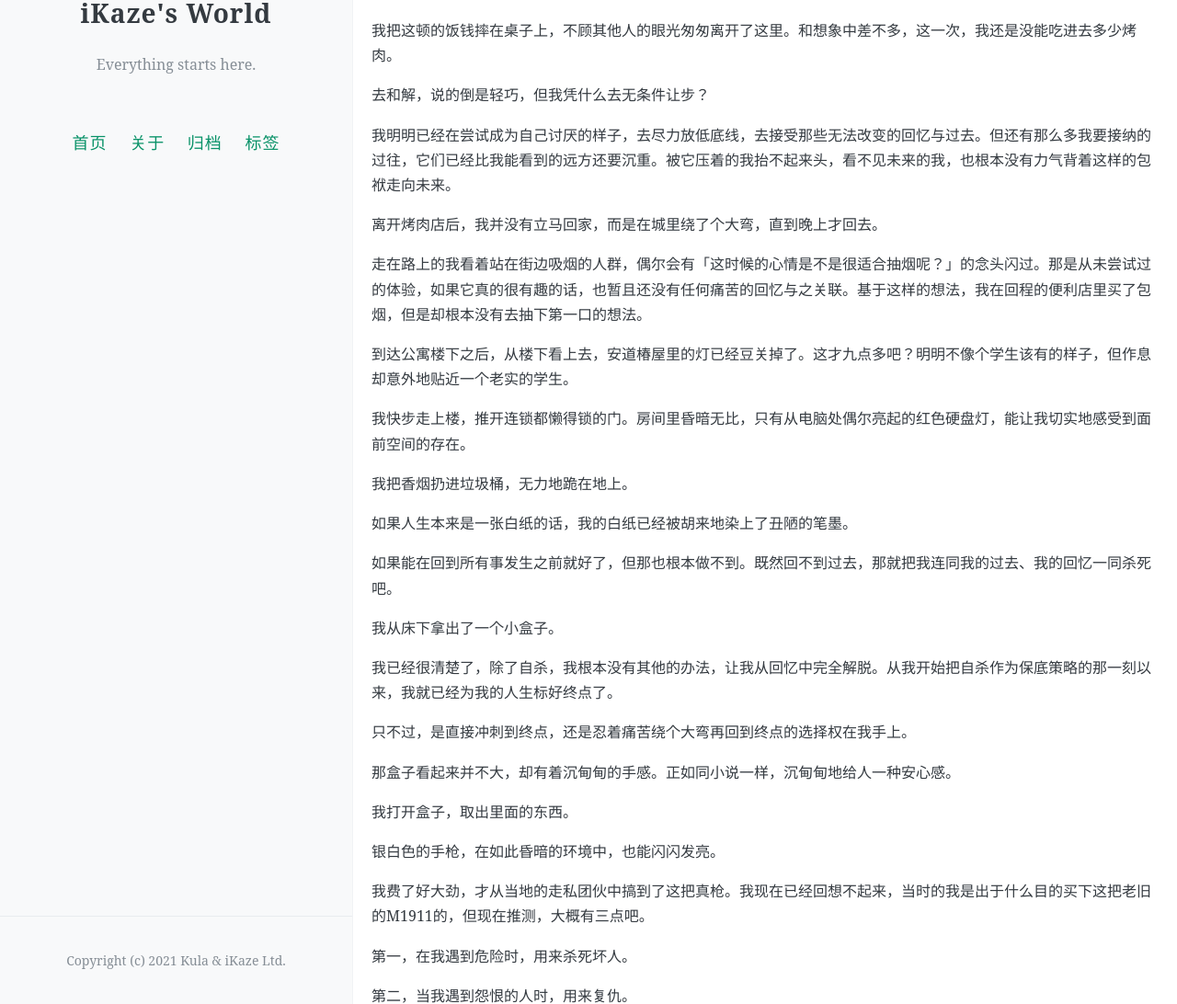
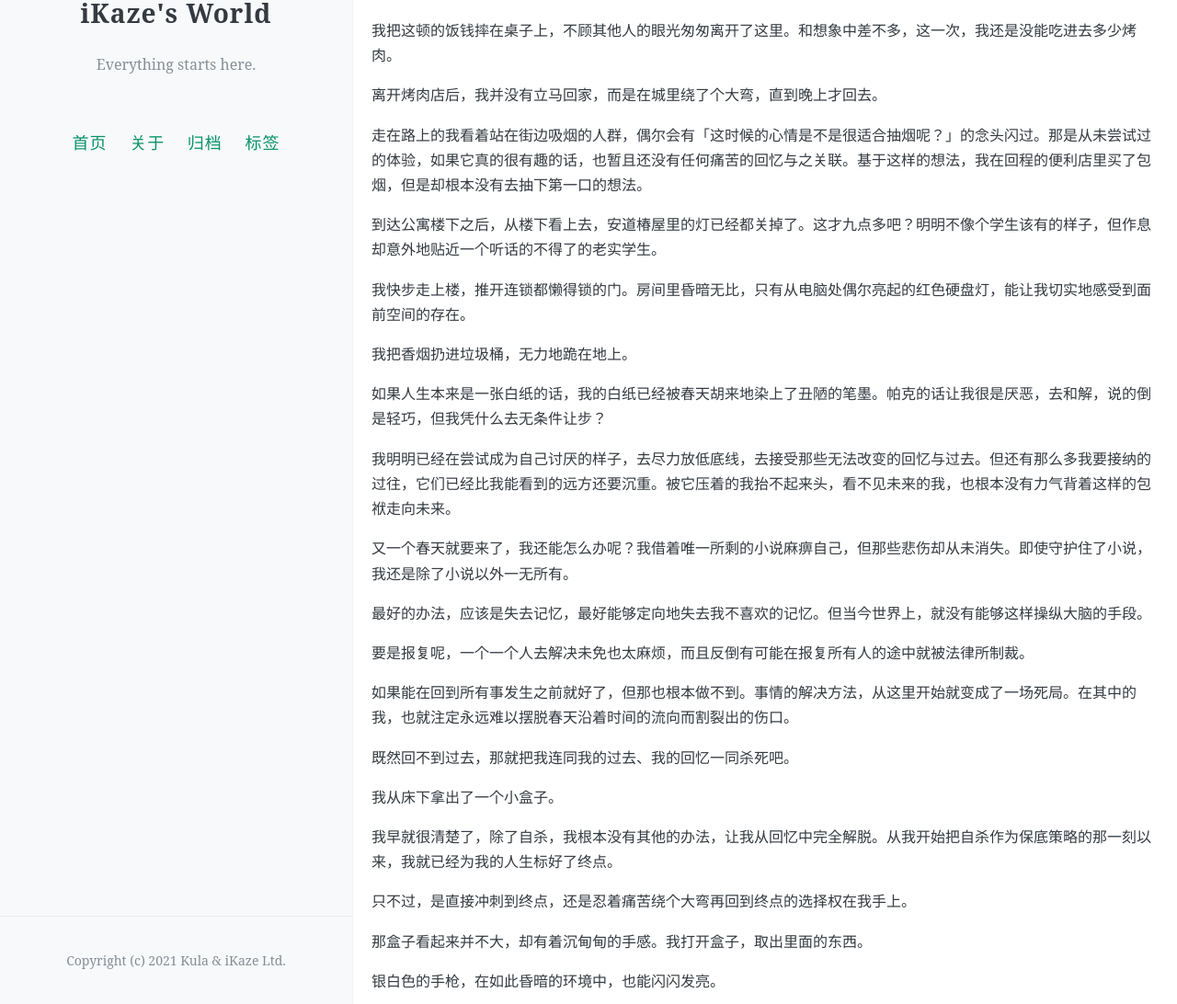
Before and after one commit to 1Kaze/iKaze, a Jekyll site: the page built from _posts/2021-1-31-springphobia4.md, in a window 1280 px wide and 1400 px high, scrolled down 7601 px. Shown: the part 308-1400 px from the top of the window at 92% size. Built offline with Jekyll 4.4.1, drawn with Linux system fonts in a browser that asks for light colours; comment, search, counter and statistics services are not loaded; some of the changed text lies outside the part shown.

Commit message:
Update 2021-1-31-springphobia4.md

```diff
--- a/_posts/2021-1-31-springphobia4.md
+++ b/_posts/2021-1-31-springphobia4.md
@@ -298,13 +298,11 @@ comments: true
 
 「可是……」
 
-「我没有任何理由去强迫自己去接受回忆。够了，帕克，我是无法克服自己的这种心理矛盾的。我早就该明白，自己会永远生活在这种阴影之下。你这样做，只会让我放弃得更早，仅此而已。」
+「我没有任何理由去强迫自己去接受。够了，帕克，我是无法克服自己的这种心理矛盾的。我早就明白，自己会永远生活在这种阴影之下也是我活该。但你这样做，只会让我放弃得更早，仅此而已。」
 
 我把这顿的饭钱摔在桌子上，不顾其他人的眼光匆匆离开了这里。和想象中差不多，这一次，我还是没能吃进去多少烤肉。
 
-去和解，说的倒是轻巧，但我凭什么去无条件让步？
 
-我明明已经在尝试成为自己讨厌的样子，去尽力放低底线，去接受那些无法改变的回忆与过去。但还有那么多我要接纳的过往，它们已经比我能看到的远方还要沉重。被它压着的我抬不起来头，看不见未来的我，也根本没有力气背着这样的包袱走向未来。
 
 离开烤肉店后，我并没有立马回家，而是在城里绕了个大弯，直到晚上才回去。
 
@@ -312,33 +310,41 @@ comments: true
 
 
 
-到达公寓楼下之后，从楼下看上去，安道椿屋里的灯已经豆关掉了。这才九点多吧？明明不像个学生该有的样子，但作息却意外地贴近一个老实的学生。
+到达公寓楼下之后，从楼下看上去，安道椿屋里的灯已经都关掉了。这才九点多吧？明明不像个学生该有的样子，但作息却意外地贴近一个听话的不得了的老实学生。
 
 我快步走上楼，推开连锁都懒得锁的门。房间里昏暗无比，只有从电脑处偶尔亮起的红色硬盘灯，能让我切实地感受到面前空间的存在。
 
 我把香烟扔进垃圾桶，无力地跪在地上。
 
-如果人生本来是一张白纸的话，我的白纸已经被胡来地染上了丑陋的笔墨。
+如果人生本来是一张白纸的话，我的白纸已经被春天胡来地染上了丑陋的笔墨。帕克的话让我很是厌恶，去和解，说的倒是轻巧，但我凭什么去无条件让步？
 
-如果能在回到所有事发生之前就好了，但那也根本做不到。既然回不到过去，那就把我连同我的过去、我的回忆一同杀死吧。
+我明明已经在尝试成为自己讨厌的样子，去尽力放低底线，去接受那些无法改变的回忆与过去。但还有那么多我要接纳的过往，它们已经比我能看到的远方还要沉重。被它压着的我抬不起来头，看不见未来的我，也根本没有力气背着这样的包袱走向未来。
+
+又一个春天就要来了，我还能怎么办呢？我借着唯一所剩的小说麻痹自己，但那些悲伤却从未消失。即使守护住了小说，我还是除了小说以外一无所有。
+
+最好的办法，应该是失去记忆，最好能够定向地失去我不喜欢的记忆。但当今世界上，就没有能够这样操纵大脑的手段。
+
+要是报复呢，一个一个人去解决未免也太麻烦，而且反倒有可能在报复所有人的途中就被法律所制裁。
+
+如果能在回到所有事发生之前就好了，但那也根本做不到。事情的解决方法，从这里开始就变成了一场死局。在其中的我，也就注定永远难以摆脱春天沿着时间的流向而割裂出的伤口。
+
+既然回不到过去，那就把我连同我的过去、我的回忆一同杀死吧。
 
 
 
 我从床下拿出了一个小盒子。
 
-我已经很清楚了，除了自杀，我根本没有其他的办法，让我从回忆中完全解脱。从我开始把自杀作为保底策略的那一刻以来，我就已经为我的人生标好终点了。
+我早就很清楚了，除了自杀，我根本没有其他的办法，让我从回忆中完全解脱。从我开始把自杀作为保底策略的那一刻以来，我就已经为我的人生标好了终点。
 
 只不过，是直接冲刺到终点，还是忍着痛苦绕个大弯再回到终点的选择权在我手上。
 
-那盒子看起来并不大，却有着沉甸甸的手感。正如同小说一样，沉甸甸地给人一种安心感。
-
-我打开盒子，取出里面的东西。
+那盒子看起来并不大，却有着沉甸甸的手感。我打开盒子，取出里面的东西。
 
 银白色的手枪，在如此昏暗的环境中，也能闪闪发亮。
 
 
 
-我费了好大劲，才从当地的走私团伙中搞到了这把真枪。我现在已经回想不起来，当时的我是出于什么目的买下这把老旧的M1911的，但现在推测，大概有三点吧。
+我费了好大劲，才从当地的走私团伙中搞到了这把枪。我现在已经回想不起来，当时的我是出于什么目的买下这把老旧的M1911的，但现在推测，大概有三点吧。
 
 第一，在我遇到危险时，用来杀死坏人。
 
@@ -354,7 +360,7 @@ comments: true
 
 我终于要从回忆中解脱了。无法改写的，已经被沾染满污水的白纸，在被鲜血染红之后，说不定还能让我再次感到美丽，这样的纸张，一定还有被欣赏的价值。
 
-我颤抖着，把食指伸向扳机的位置。这不是因为害怕，而是一种激动。我从未想过，到达终点的喜悦竟然如此激动人心。
+我颤抖着，把食指伸向扳机的位置。这不是因为害怕，而是一种激动。我从未想过，到达终点的喜悦竟然如此激动人心。要说唯一有什么意料之外的事，那便是没想到我酝酿的怨恨，最终会杀死我自己。
 
 我最后感受着手枪沉甸甸的重量。
 
@@ -362,16 +368,13 @@ comments: true
 
 是啊，和小说一样令人安心。
 
-我闭上眼，猛地扣动了扳机。
+我闭上眼，扣动了扳机。
+
+
+
 
 
 
 # 时诗的博客
 
-#### 时诗 十个月前发表了新内容：
-
-我太讨厌送花这件事了。我更不理解的是，为什么真的有人会因为送花而有所感动呢？
-
-无论是送花的人还是收下花的人，他们似乎都有理由辩解。
-
-但除了真话，我什么都不想听。
+#### 时诗 九个月前发表了新内容：
```
